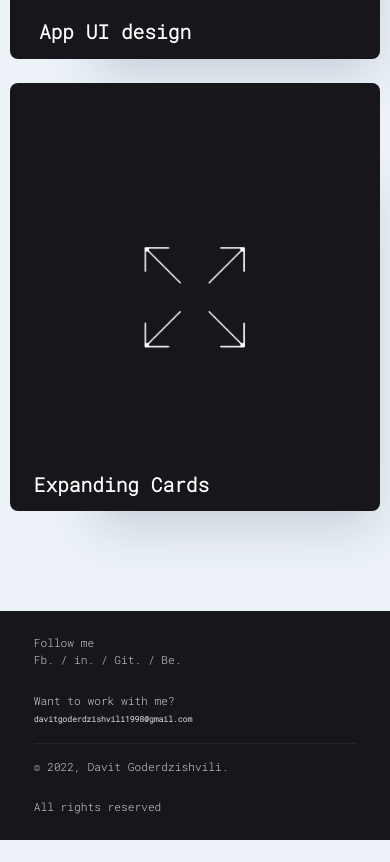
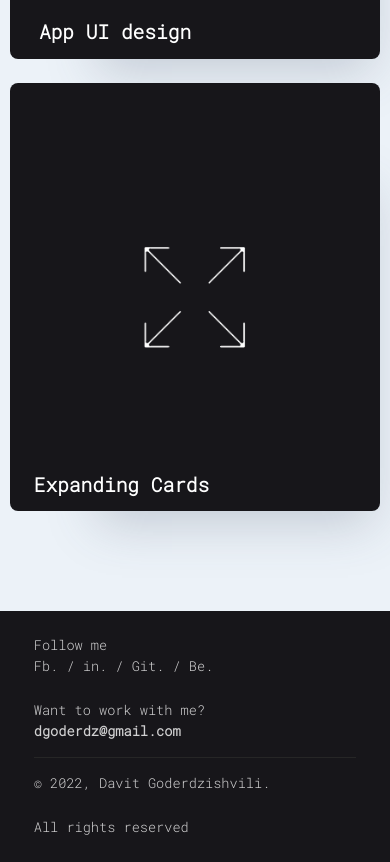
Before and after one commit to data98/portfolioWebsite, a plain HTML site: page index.html in a window 390 px wide. Shown: the part 1963-2825 px from the top of the page. Before the commit the page ends 2803 px from the top, so only its background shows below. Drawn offline with Linux system fonts and the light colour scheme.

Commit message:
Update-02: Email revisions

```diff
--- a/index.html
+++ b/index.html
@@ -39,7 +39,7 @@
                 <li>
                 Download my
                     <button class="bt">
-                        <a href="https://drive.google.com/drive/folders/1hZllMCs3MxUrYfR5WQxo5y7DmEn8ZGmS?usp=sharing" target="_blank" title="Download Resume">
+                        <a href="https://drive.google.com/drive/folders/1C7vn4u36fEiOf6-5jSd_hpv88jvxsSPb?usp=sharing" target="_blank" title="Download Resume">
                         Resume
                         <i class="download fa-solid fa-file-arrow-down"></i>
                         </a>
@@ -142,8 +142,8 @@
                                 Want to work with me?
                                 <br>
                             </div>
-                            <a href="mailto:davitgoderdzishvili1998@gmail.com">
-                                <b>davitgoderdzishvili1998@gmail.com</b>
+                            <a href="mailto:dgoderdz@gmail.com">
+                                <b>dgoderdz@gmail.com</b>
                             </a>
                         </div>
                     </div>
--- a/style.css
+++ b/style.css
@@ -604,7 +604,7 @@ footer {
   margin-bottom: 2rem;
 }
 
-@media screen and (max-width: 43em) {
+@media screen and (max-width: 33em) {
   .top-row {
     display:block;
   }
@@ -618,17 +618,21 @@ footer {
     padding-top: 1.5rem;
     white-space: nowrap;
   }
-  .email-question {
+  .email-question,
+  .email a {
     display: inherit !important;
   }
 }
 
-@media screen and (max-width: 400px) {
-  .email a {
-    font-size: .5rem;
-  }
+@media screen and (max-width: 300px) {
   .footer-container {
     font-size: .7rem;
+  }
+}
+
+@media screen and (max-width: 400px) {
+  .footer-container {
+    font-size: .85rem;
   }
 }
 
@@ -651,7 +655,8 @@ footer {
   color: var(--clr-footer-txt);
 }
 
-.email-question {
+.email-question,
+.email a {
   display: flex;
   justify-content: flex-end;
 }
```
